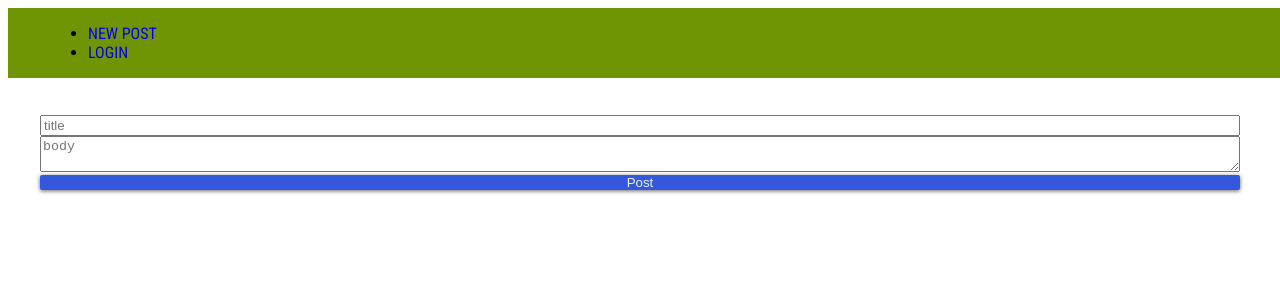
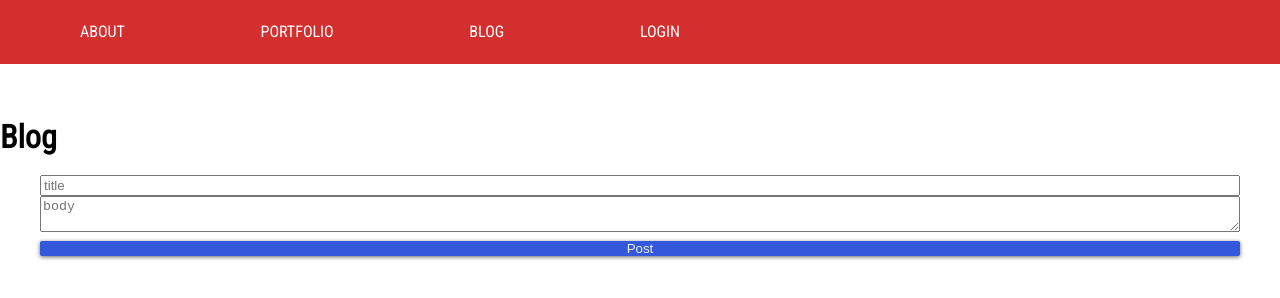
Before and after one commit to mspur054/meanBlog, a website: page public/index.html in a window 1280 px wide. Drawn offline with nearby package versions, Linux system fonts and the light colour scheme; no server answers.

```diff
--- a/package.json
+++ b/package.json
@@ -11,6 +11,7 @@
   "dependencies": {
     "body-parser": "^1.18.1",
     "express": "^4.15.4",
-    "mongoose": "^4.11.12"
+    "mongoose": "^4.11.12",
+    "nodemon": "^1.12.1"
   }
 }
--- a/public/index.html
+++ b/public/index.html
@@ -11,14 +11,20 @@
 	<nav id="nav" class="nav" role="navigation">
 		<div class="wrapper">
 			<ul>
-				<li><a href="#">New Post</a></li>
+				<li><a href="#">About</a></li>
+				<li><a href="#">Portfolio</a></li>
+				<li><a href="#">Blog</a></li>
 				<li><a href="#">Login</a></li>
 			</ul>
 		</div>
 	</nav>
+	<header class="">
+		<h1 class="title">Blog</h1>
+	</header>
+
 
 	<div class="flex-outer" ng-controller="BlogController">
-		<h1 class="title">Blog</h1>
+
 		<input ng-model="post.title" placeholder="title">
 		<textarea ng-model="post.body" placeholder="body"></textarea>
 		<ng-switch on="busyEditing">
--- a/public/main.css
+++ b/public/main.css
@@ -1,8 +1,11 @@
 @import url('https://fonts.googleapis.com/css?family=Roboto+Condensed');
 
+header {padding-top: 100px;}
 
 body{
 	font-family: 'Roboto Condensed', sans-serif;
+	line-height: 2em;
+	margin:0;
 }
 
 a {
@@ -13,7 +16,7 @@
 	position: fixed;
 	text-transform: uppercase;
 	min-width: 100%;
-	background-color: #709504;
+	background-color: #D32F2F;;
 }
 
 .wrapper{
@@ -29,6 +32,25 @@
 }
 
 
+nav ul {
+	  display: flex;
+	  justify-content: space-between;
+	  list-style-type: none;
+	  width: 50%;
+}
+nav a {
+		color: white;
+		text-decoration: none;
+		transition: all .5s ease;
+
+		&:hover {color:black;}
+}
+
+
+
+nav	li  {
+	  display: inline-block;
+	}
 
 
 .flex-outer{
@@ -60,7 +82,7 @@
 
 }
 
-.title {
+/*.title {
 	text-transform: uppercase;
 	line-height: 2em;
-}
+}*/
--- a/server.js
+++ b/server.js
@@ -25,6 +25,7 @@
 app.put("/api/blogpost/:id", updatePost);
 
 //TODO: add OAUTH and User Authentication for admin
+//TODO: add comments, last updated to postSchema
 
 function updatePost(req,res){
 	const postID = req.params.id;
```
Also changed, not shown: user.js (+5 -4 lines), 2 other files.
